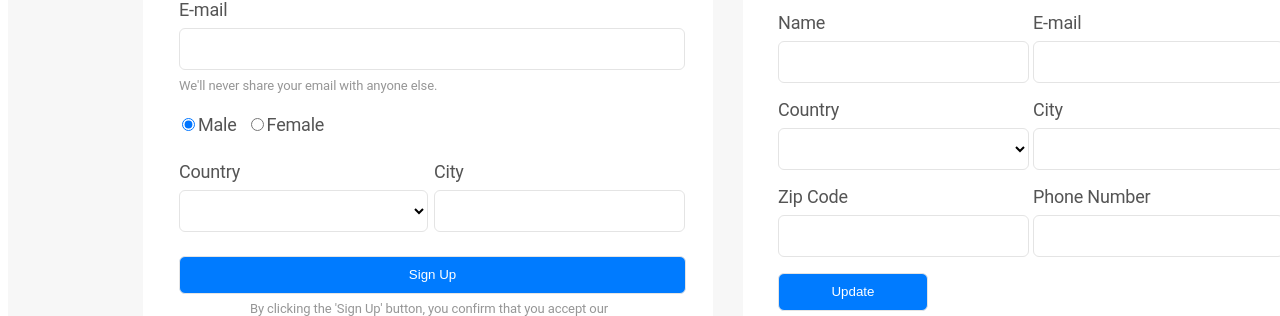
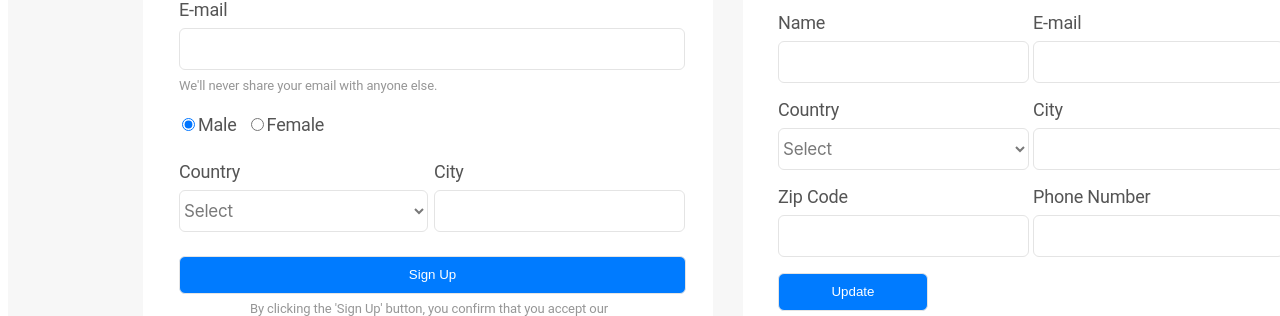
Before and after one commit to AndriiKhmara/Form, a plain HTML site: page index.html in a window 1280 px wide. Shown: the part 238-554 px from the top of the page. Drawn offline with Linux system fonts and the light colour scheme.

Commit message:
added placeholder to select and border color

```diff
--- a/index.html
+++ b/index.html
@@ -31,8 +31,8 @@
                     <div class="country">
                         <label>
                             <p>Country</p>
-                            <select class="select">
-                            <option value="1"></option>
+                            <select class="select" required>
+                            <option class="placeholder" value="" disabled selected hidden>Select</option>
                             <option value="2">UA</option>
                             <option value="3">USA</option>
                             </select>
@@ -94,8 +94,8 @@
                 <div class="usercountry">
                     <label class="usercountry-label">
                         <p>Country</p>
-                        <select class="select-country">
-                            <option value="1"></option>
+                        <select class="select-country" required>
+                            <option class="placeholder" value="" disabled selected hidden>Select</option>
                             <option value="2">UA</option>
                             <option value="3">USA</option>
                         </select>
--- a/styles/styles.css
+++ b/styles/styles.css
@@ -449,3 +449,17 @@ label input {
 label select {
     margin-top: 7px;
 }
+
+select:invalid {
+    font-family: 'Inter';
+    font-style: normal;
+    font-weight: 400;
+    font-size: 17px;
+    line-height: 22px;
+    letter-spacing: -0.2px;
+    color: #797979;
+}
+
+input:focus, select:focus {
+    border: 3px solid #007BFF;
+}
```
